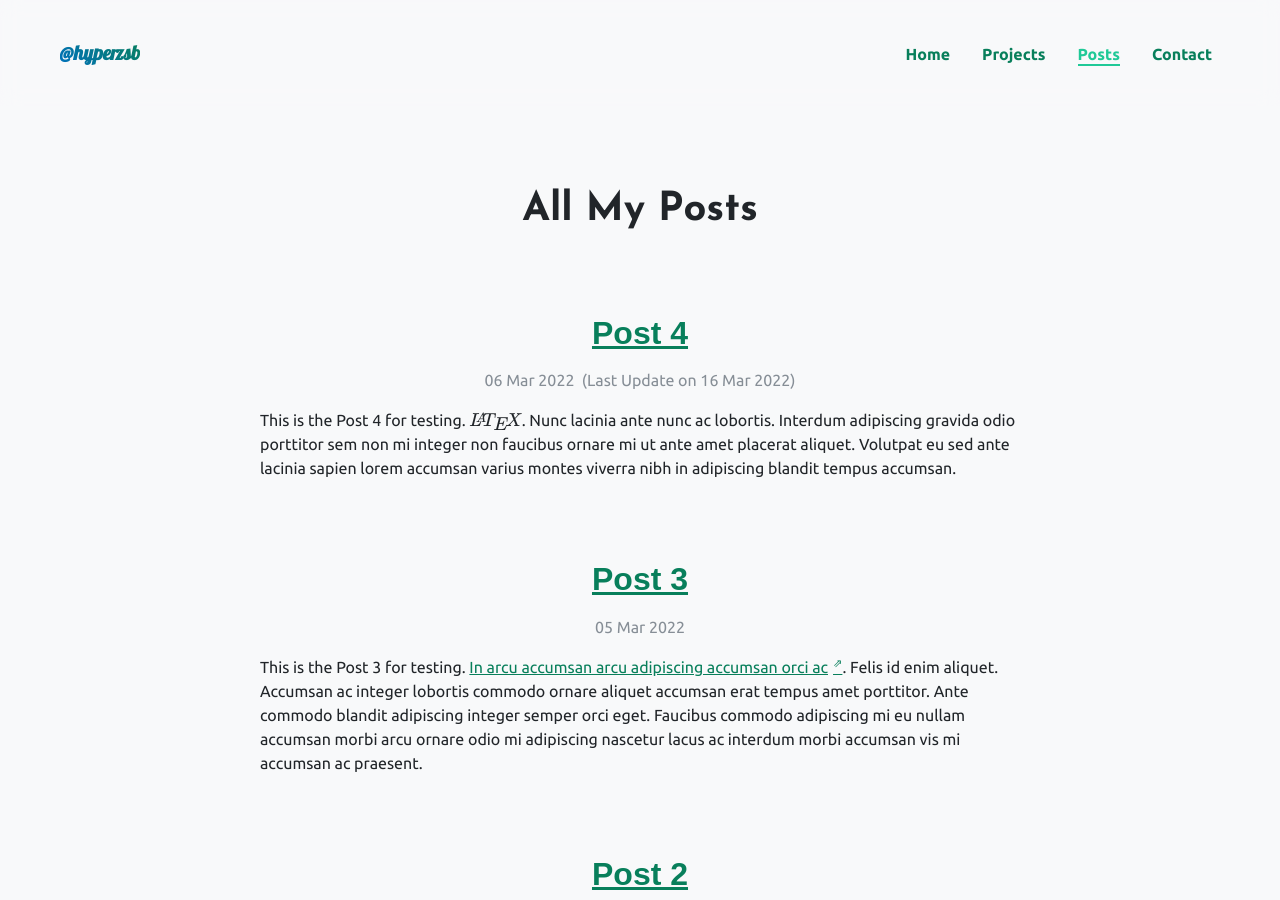
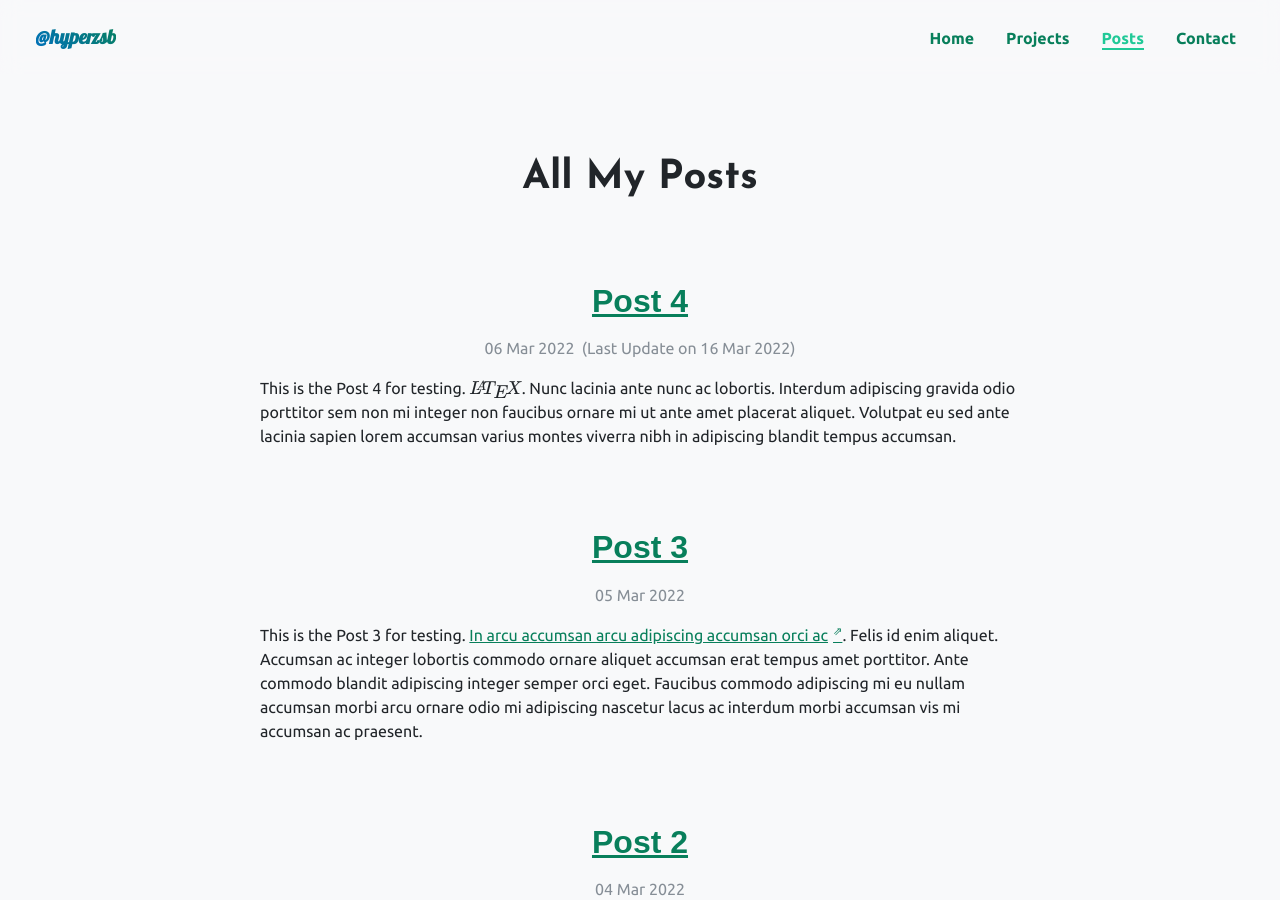
Before and after one commit to Hyperzsb/natalia-theme, a Jekyll site: the page built from _pages/posts.html, in a window 1280 px wide and 900 px high. Built offline with Jekyll 4.4.1, drawn with Linux system fonts in a browser that asks for light colours; some web fonts are replaced; comment, search, counter and statistics services are not loaded; a style sheet for code colours, icons or effects is not loaded.

Commit message:
feat(header): remove padding animation effect

```diff
--- a/_includes/header.html
+++ b/_includes/header.html
@@ -1,5 +1,5 @@
 <header class="sticky-top">
-    <nav class="navbar navbar-expand-lg custom-navbar custom-navbar-bg-color p-4" id="navbar">
+    <nav class="navbar navbar-expand-lg custom-navbar custom-navbar-bg-color" id="navbar">
         <div class="container-fluid mt-2 mb-2 ms-3 ms-lg-4 me-3 me-lg-4">
             <a class="navbar-brand custom-navbar-brand-color" href="/">
                 <b class="font-lobster gradient-text-color">@{{ site.name }}</b>
--- a/assets/js/main.js
+++ b/assets/js/main.js
@@ -17,10 +17,10 @@
             if (!classList.contains("custom-navbar-shadow-color")) {
                 classList.add("custom-navbar-shadow-color");
             }
-            if (classList.contains("p-4")) {
-                //classList.replace("p-4", "p-2");
-                classList.remove("p-4");
-            }
+            // if (classList.contains("p-4")) {
+            //     //classList.replace("p-4", "p-2");
+            //     classList.remove("p-4");
+            // }
         } else {
             if (!fromAbove) {
                 fromAbove = true;
@@ -29,10 +29,10 @@
             if (classList.contains("custom-navbar-shadow-color")) {
                 classList.remove("custom-navbar-shadow-color");
             }
-            if (!classList.contains("p-4")) {
-                //classList.replace("p-2", "p-4");
-                classList.add("p-4");
-            }
+            // if (!classList.contains("p-4")) {
+            //     //classList.replace("p-2", "p-4");
+            //     classList.add("p-4");
+            // }
         }
     }
 }
```
